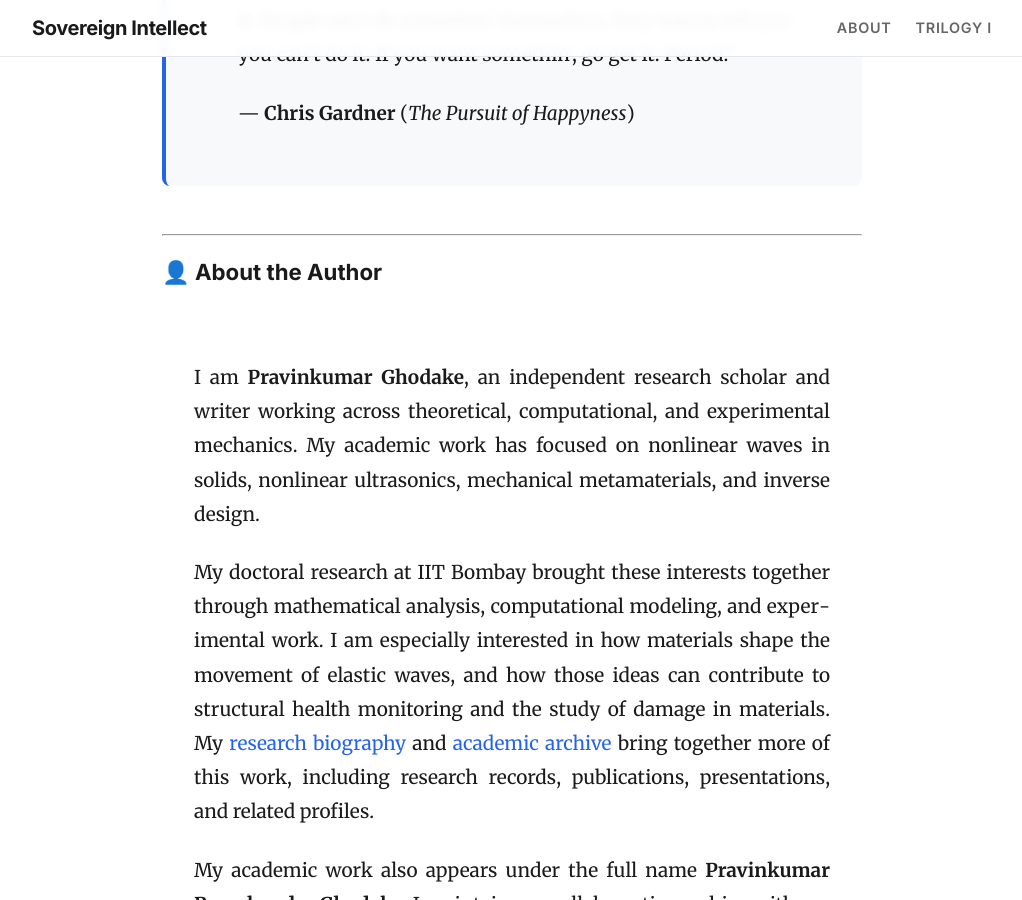
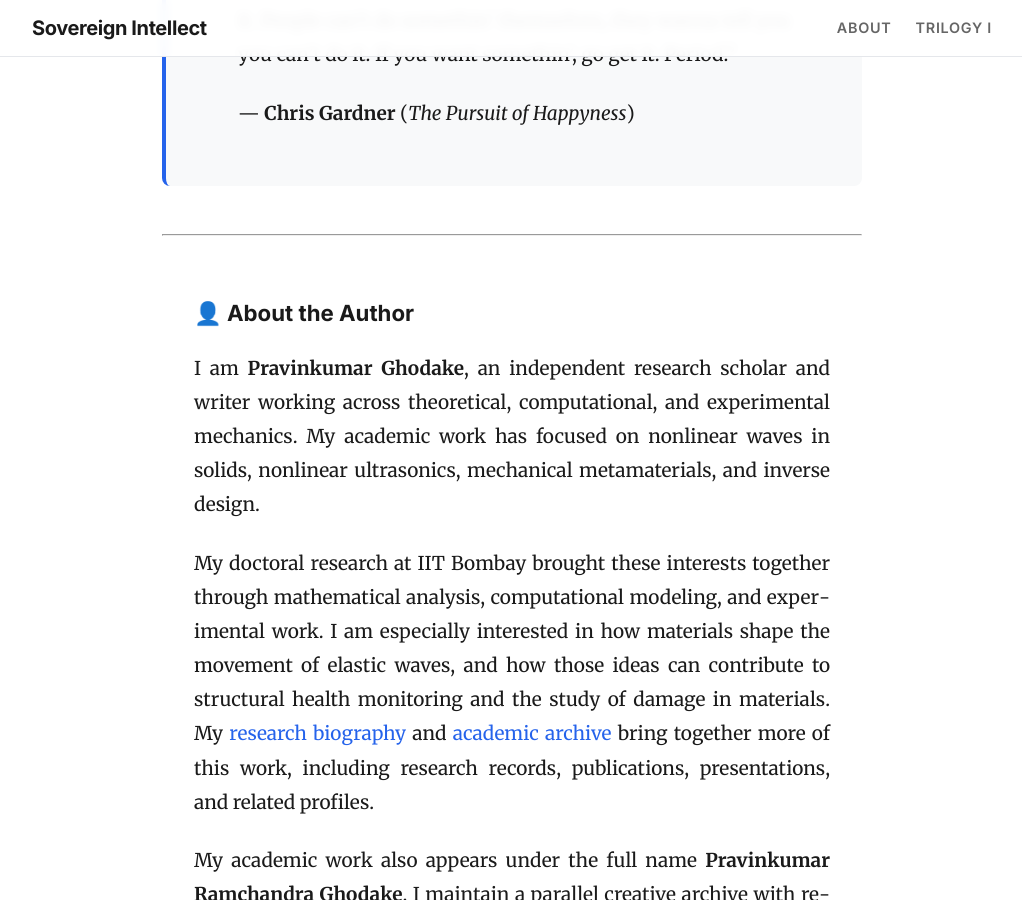
Before and after one commit to pravinkumar-ghodake/sovereign-intellect-blog, a Jekyll site: the page built from about.md, in a window 1280 px wide and 900 px high, scrolled down 1644 px. Shown: the whole window, without its empty margins (128-1150 px from the left). Built offline with Jekyll 4.4.1, drawn with Linux system fonts in a browser that asks for light colours.

Commit message:
Update about.md

```diff
--- a/about.md
+++ b/about.md
@@ -43,9 +43,9 @@ The essays take an analytical form, but the reason this publication matters to m
 
 ---
 
+<div style="background: var(--bg-primary); padding: 2rem; border-radius: 8px; margin-bottom: 3rem;" align="justify" markdown="1">
+
 ### 👤 About the Author
-
-<div style="background: var(--bg-primary); padding: 2rem; border-radius: 8px; margin-bottom: 3rem;" align="justify" markdown="1">
 
 I am **Pravinkumar Ghodake**, an independent research scholar and writer working across theoretical, computational, and experimental mechanics. My academic work has focused on nonlinear waves in solids, nonlinear ultrasonics, mechanical metamaterials, and inverse design.
 
@@ -59,7 +59,6 @@ My academic work also appears under the full name **Pravinkumar Ramchandra Ghoda
 
 ### 🧭 Editorial Standards
 
-<div style="background: var(--bg-secondary); padding: 1.5rem; border-radius: 8px; margin-bottom: 2rem;" markdown="1">
 <div class="post-content" style="font-size: 1.05rem;" markdown="1">
 
 | Standard | Practice |
```
